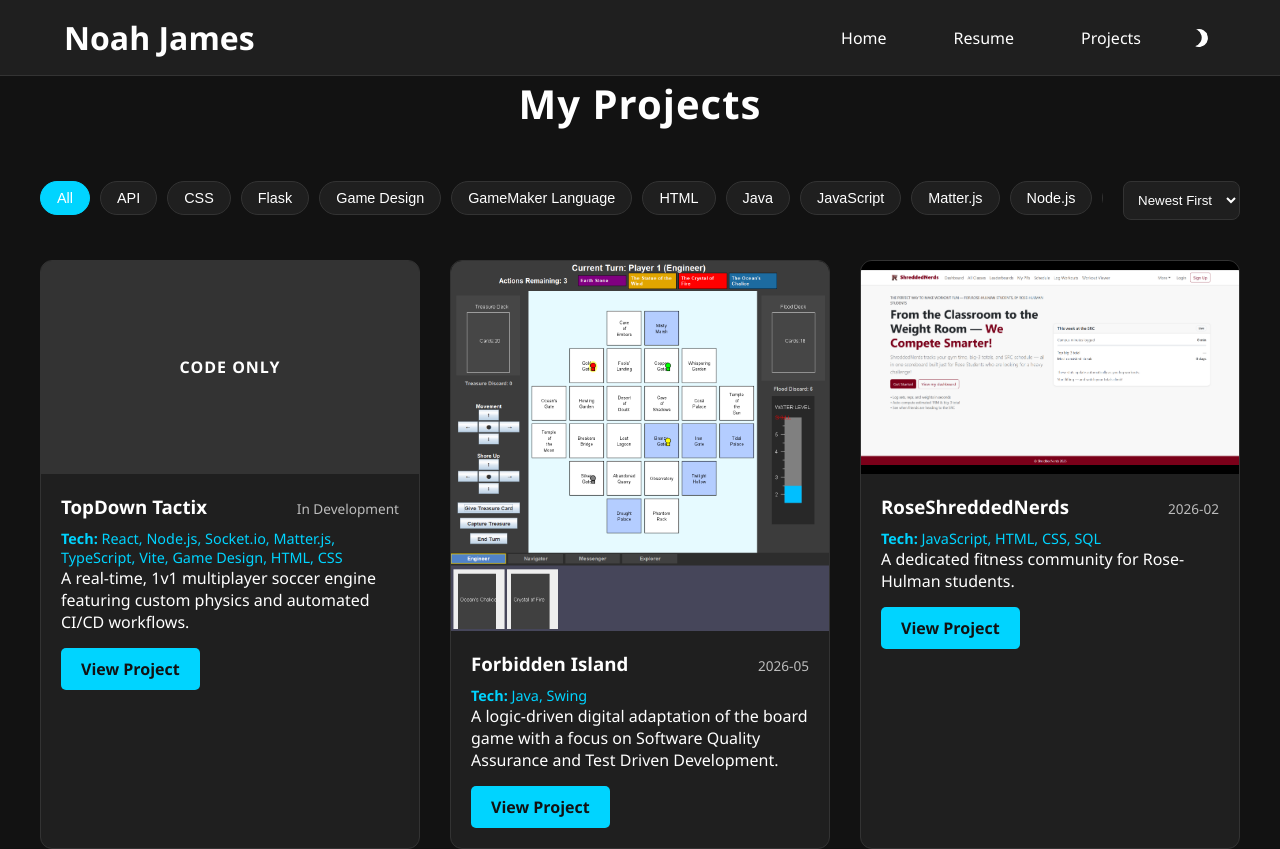
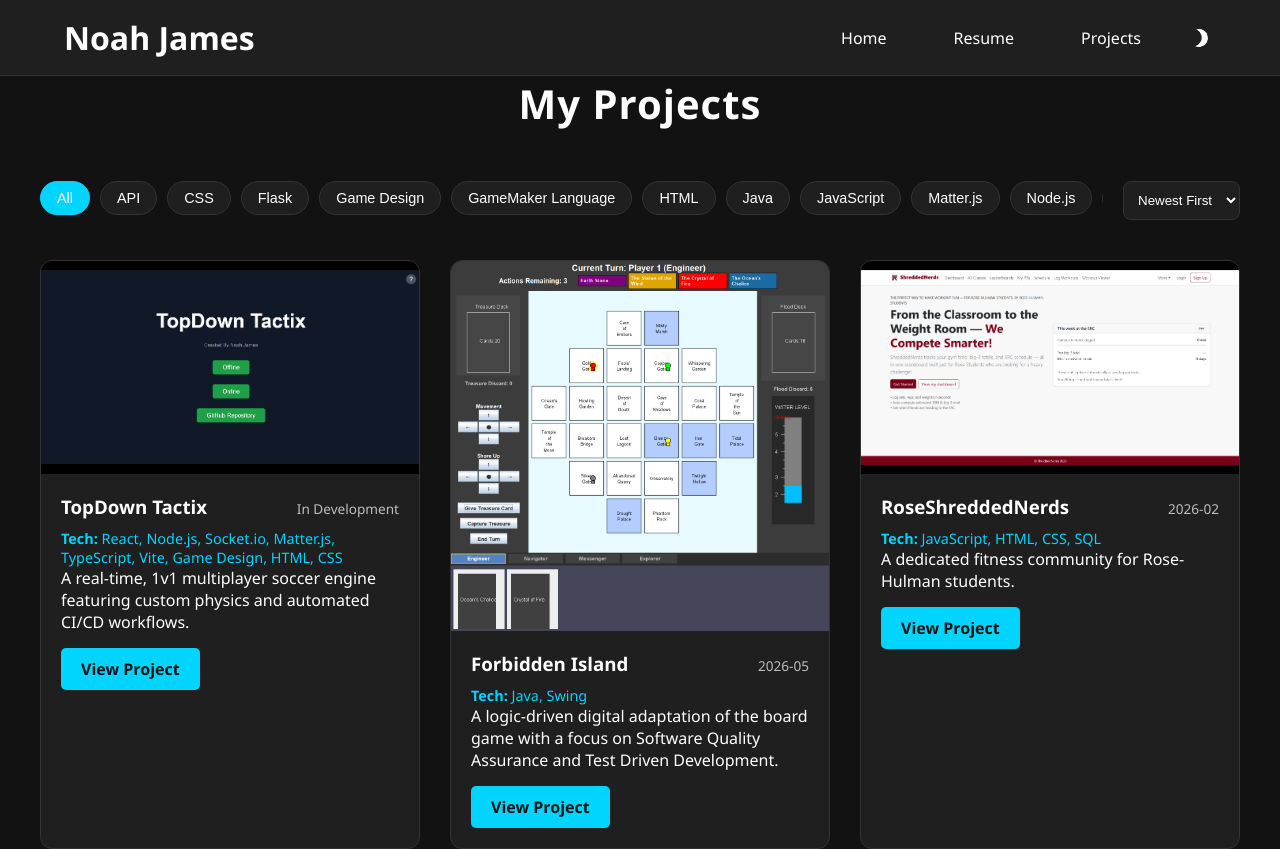
Before and after one commit to NoahCJames/NoahCJames.github.io, a React (Create React App) app: page /projects in a window 1280 px wide. Shown: the top 849 px of the page. Built offline with nearby package versions, Linux system fonts and the light colour scheme.

Commit message:
Updated Resume and Added Image for TopDown Tactix

```diff
--- a/src/pages/Projects.js
+++ b/src/pages/Projects.js
@@ -16,7 +16,8 @@ function Projects() {
       tech: ["React", "Node.js", "Socket.io", "Matter.js", "TypeScript", "Vite", "Game Design", "HTML", "CSS"],
       description: "A real-time, 1v1 multiplayer soccer engine featuring custom physics and automated CI/CD workflows.",
       longDescription: "TopDown Tactix is an ongoing full-stack engineering project built to demonstrate proficiency in real-time game architecture. I engineered a custom 2D physics engine using Matter.js, implementing deterministic boundary constraints and collision detection. To handle real-time state synchronization, I built a monorepo architecture with a React frontend and a Node.js/Socket.io backend. A major focus of this project is 'production-readiness': I implemented custom GitHub Kanban workflows for automated PR lifecycle tracking, configured Vite for efficient bundling, and managed deployment through Vercel and Render. The project highlights my ability to bridge complex client-side rendering with server-side logic and scalable infrastructure.",
-      link: "https://topdown-tactix.vercel.app/"
+      link: "https://topdown-tactix.vercel.app/",
+      image: process.env.PUBLIC_URL + "/TopDown-Tactix-Home.png"
     },
     {
       title: "Forbidden Island",
--- a/src/pages/Resume.js
+++ b/src/pages/Resume.js
@@ -30,7 +30,7 @@ function Resume() {
         <h3>Technical Skills</h3>
         <div className="skills-grid">
           <div className="skill-cat">
-            <strong>Languages:</strong> Java, C, Python, JavaScript, SQL, HTML/CSS
+            <strong>Languages:</strong> Java, C, Python, JavaScript, TypeScript, SQL, HTML/CSS
           </div>
           <div className="skill-cat">
             <strong>Software:</strong> React, Git, VS Code, Linux, GameMaker
```
Also changed, not shown: public/TopDown-Tactix-Home.png (added), 1 other file (tests, documents, lock files or other folders).
